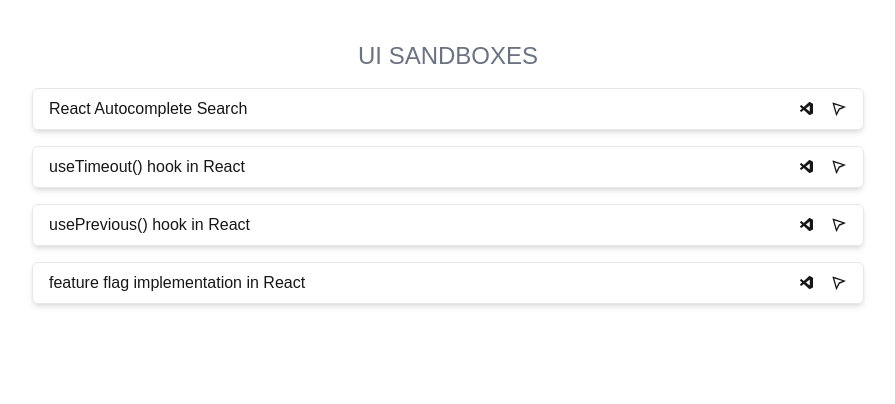
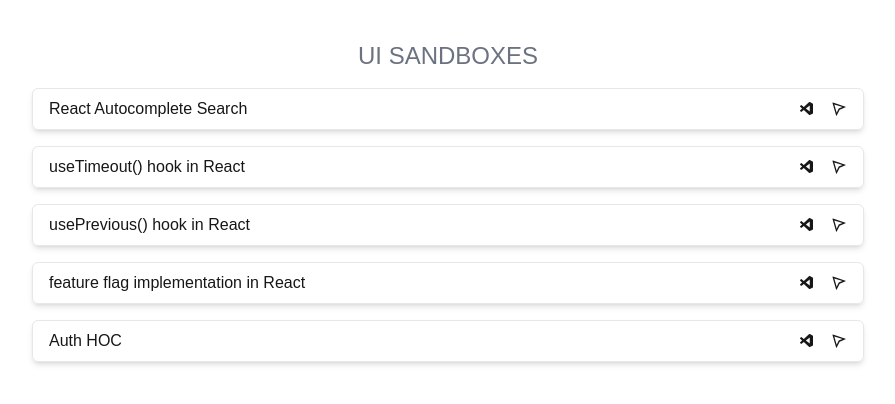
Before and after one commit to Easyvipin/github-like-portfolio, a Next.js app: page /challenges in a window 1280 px wide. Shown: the top 404 px of the page, without its empty margins (192-1087 px from the left). Built offline with nearby package versions, Linux system fonts and the light colour scheme.

Commit message:
feat: added hoc auth

```diff
--- a/app/challenges/data.ts
+++ b/app/challenges/data.ts
@@ -23,6 +23,12 @@ const ALL_CHALLANGES = [
     codeBase: "https://codesandbox.io/p/sandbox/m75qrr",
     liveUrl: "https://m75qrr.csb.app/",
   },
+  {
+    id: "Auth-hoc",
+    label: "Auth HOC",
+    codeBase: "https://codesandbox.io/p/sandbox/withauth-c9my54",
+    liveUrl: "https://c9my54.csb.app/",
+  },
 ];
 
 export default ALL_CHALLANGES;
```
